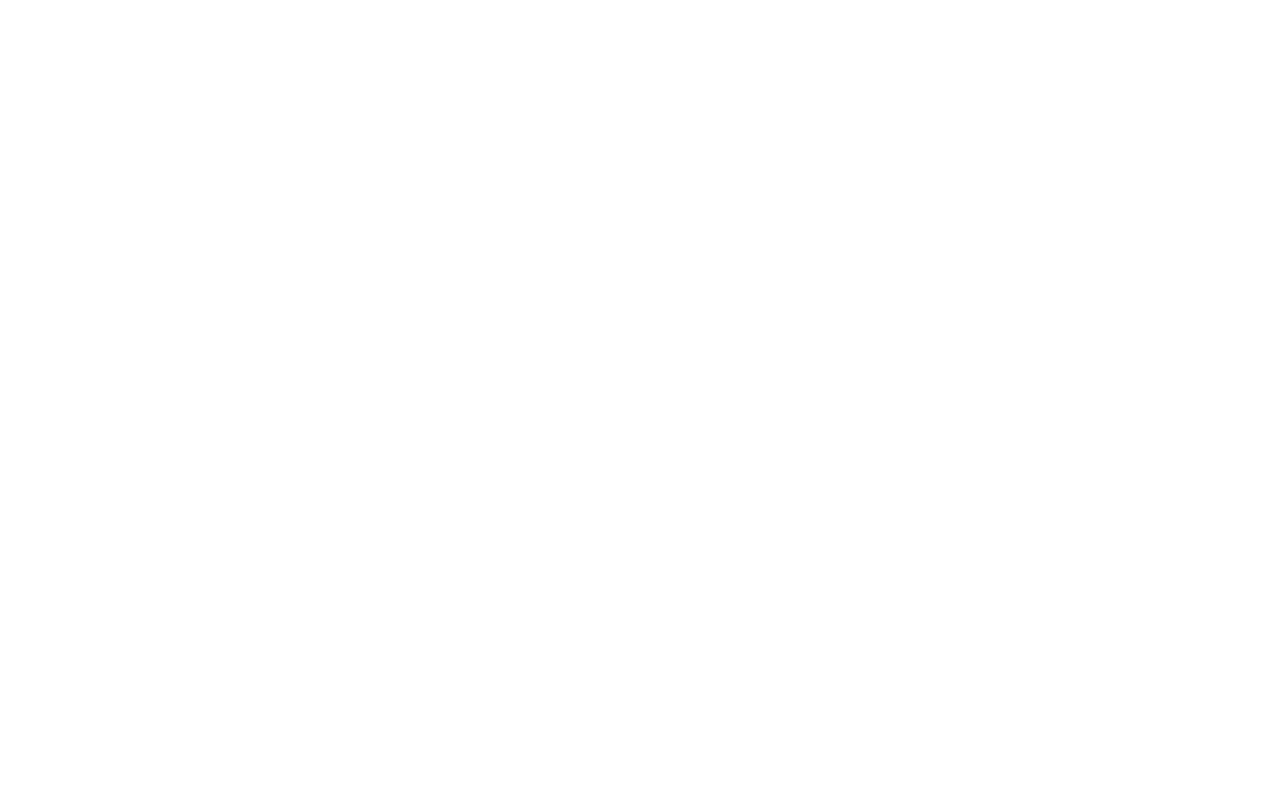
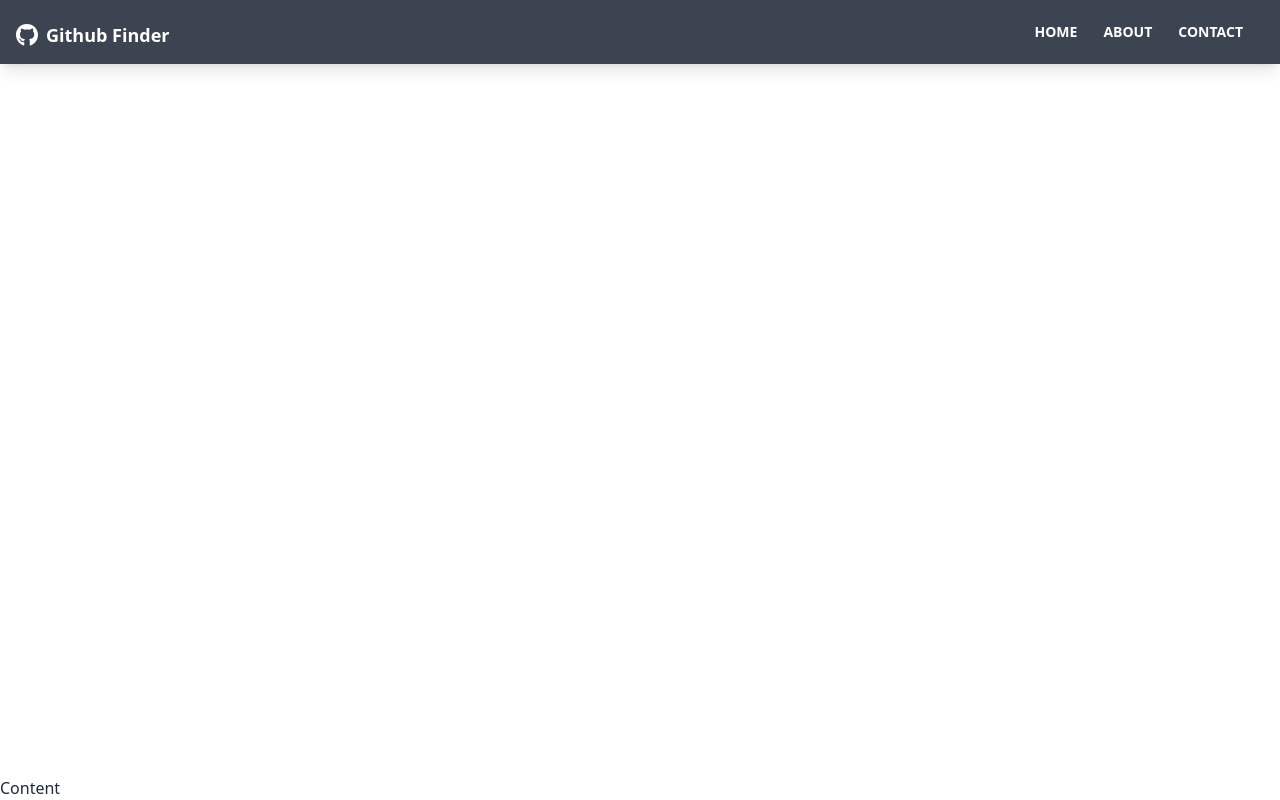
Before and after one commit to shekinahmanyi/github-finder-project, a React (Create React App) app: page /contact in a window 1280 px wide. Built offline with nearby package versions, Linux system fonts and the light colour scheme.

Commit message:
created the navbar-component

```diff
--- a/src/App.js
+++ b/src/App.js
@@ -4,7 +4,10 @@
 function App() {
   return (
     <Router>
-   <Navbar/>
+      <div className="flex flex-col justify-between h-screen">
+      <Navbar/>
+      <main>Content</main>
+      </div>
        </Router>
   );
 }
--- a/src/components/layout/Navbar.jsx
+++ b/src/components/layout/Navbar.jsx
@@ -1,11 +1,36 @@
 import React from 'react'
+import {FaGithub} from 'react-icons/fa'
+import { Link } from 'react-router-dom'
+import PropTypes from 'prop-types'
 
-function Navbar() {
-  return (
-    <div>
+function Navbar({title}) {
+  return <nav className='navbar mb-12 shadow-lg bg-neutral text-neutral-content'>
+    <div className="container mx-auto">
+    <div className="flex-none px-2 text-3xl">
+        <FaGithub className='inline pr-2 text-3xl' />
+        <Link to='/' className='text-lg font-bold align-middle'>
+            {title}
+        </Link>
+    </div>
 
+    <div className="flex-1 px-2 mx-2">
+        <div className="flex justify-end">
+            <Link to='/' className='btn btn-ghost btn-sm rounded-btn'>Home</Link>
+            <Link to='/about' className='btn btn-ghost btn-sm rounded-btn'>About</Link>
+            <Link to='/contact' className='btn btn-ghost btn-sm rounded-btn'>Contact</Link>
+        </div>
     </div>
-  )
+    </div>
+   </nav>
 }
 
+Navbar.defaultProps = {
+    title : 'Github Finder',
+}
+
+Navbar.protoTypes = {
+    title : PropTypes.string,
+}
+
+
 export default Navbar
```
